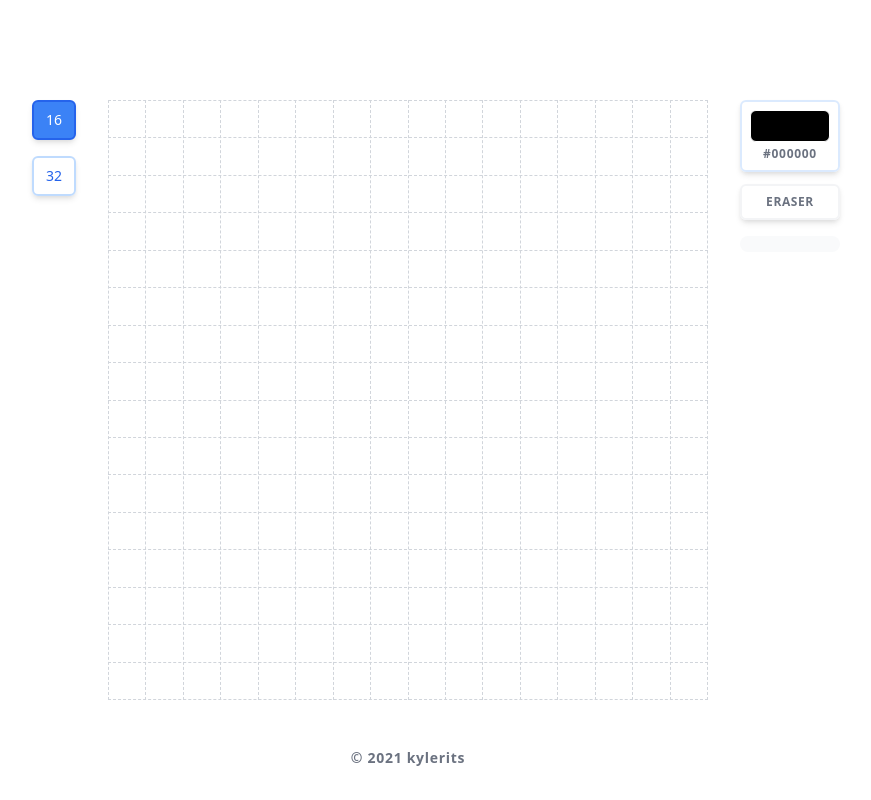
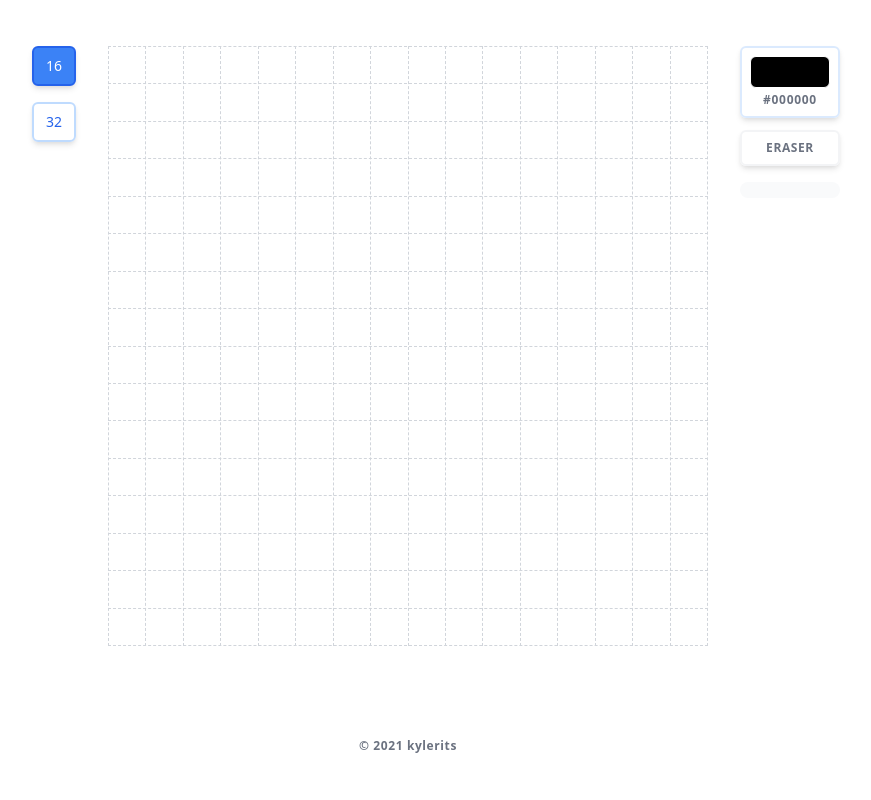
Before and after one commit to kylerits/nice-sprites, a Next.js app: page / in a window 1280 px wide. Shown: the whole page, without its empty margins (232-1103 px from the left). Built offline with nearby package versions, Linux system fonts and the light colour scheme.

Commit message:
fixing ref for pixel component

```diff
--- a/components/Pixel.tsx
+++ b/components/Pixel.tsx
@@ -7,10 +7,9 @@ interface Refs {
   currentColor: string;
   addPixel: (x: number, y: number) => void;
   removePixel: (x: number, y: number) => void;
-  curref: any;
 }
 
-const Pixel: FC<Refs> = forwardRef(({ x, y, currentColor, addPixel, removePixel, curref }, ref) => {
+const Pixel: FC<Refs> = forwardRef(({ x, y, currentColor, addPixel, removePixel }, ref) => {
   const [color, setColor] = useState('');
 
   const handleClick = () => {
@@ -38,7 +37,6 @@ const Pixel: FC<Refs> = forwardRef(({ x, y, currentColor, addPixel, removePixel,
 
   return (
     <div
-      ref={curref}
       className="pixel w-full h-0 pt-[100%] col-span-1"
       style={{ backgroundColor: color && color.length > 0 ? color : 'transparent' }}
       onClick={handleClick}
--- a/components/SpriteGrid.tsx
+++ b/components/SpriteGrid.tsx
@@ -84,7 +84,8 @@ const SpriteGrid: FC<Props> = ({bitCount, currentColor, currentPixels, setCurren
             return Array.from(Array(bitCount).keys()).map(col => {
               return (
                 <Pixel
-                  curref={(element: any) => pixels.current.push(element)}
+                  //@ts-ignore
+                  ref={(element: any) => pixels.current.push(element)}
                   key={`${row}-${col}`}
                   currentColor={currentColor}
                   x={col}
--- a/pages/index.tsx
+++ b/pages/index.tsx
@@ -29,7 +29,7 @@ const Home: NextPage = () => {
         <title>Nice Sprites</title>
       </Head>
       {/* Layout */}
-      <section className="relative w-screen min-h-screen flex items-center justify-center">
+      <section className="relative w-screen min-h-screen flex items-center justify-center flex-wrap">
         <div className="w-full max-w-5xl">
 
           {/* Sprite Grid */}
@@ -104,8 +104,9 @@ const Home: NextPage = () => {
             </div>
           </div>
         </div>
-        <div className="absolute bottom-0 left-1/2 transform -translate-x-1/2 py-8">
-          <p className="text-sm text-center text-gray-500 font-semibold tracking-wider">&copy; {new Date().getFullYear()} <a href="https://github.com/kylerits" target="_blank" rel="noreferrer" className="hover:text-blue-500">kylerits</a></p>
+        <div className="relative w-full">
+
+          <p className="text-xs text-center text-gray-500 font-semibold tracking-wider">&copy; {new Date().getFullYear()} <a href="https://github.com/kylerits" target="_blank" rel="noreferrer" className="hover:text-blue-500">kylerits</a></p>
         </div>
       </section>
     </>
```
